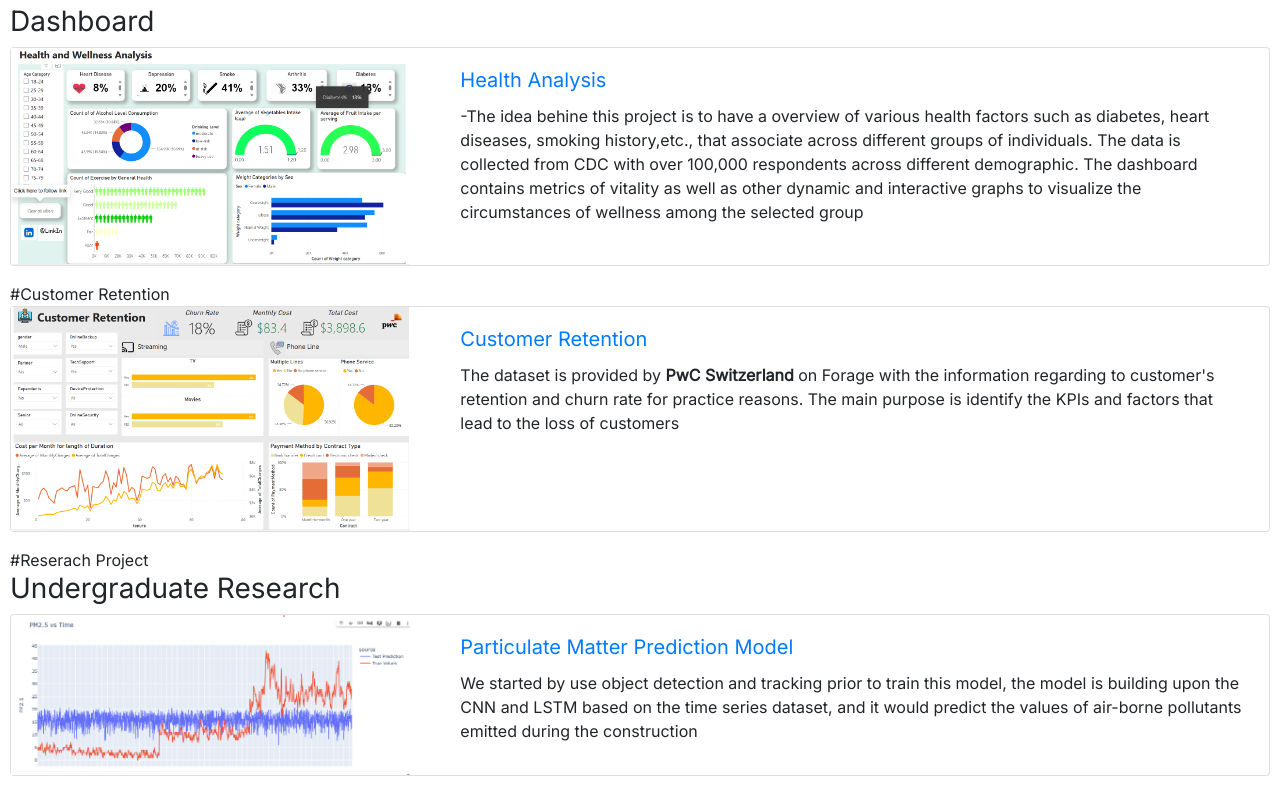
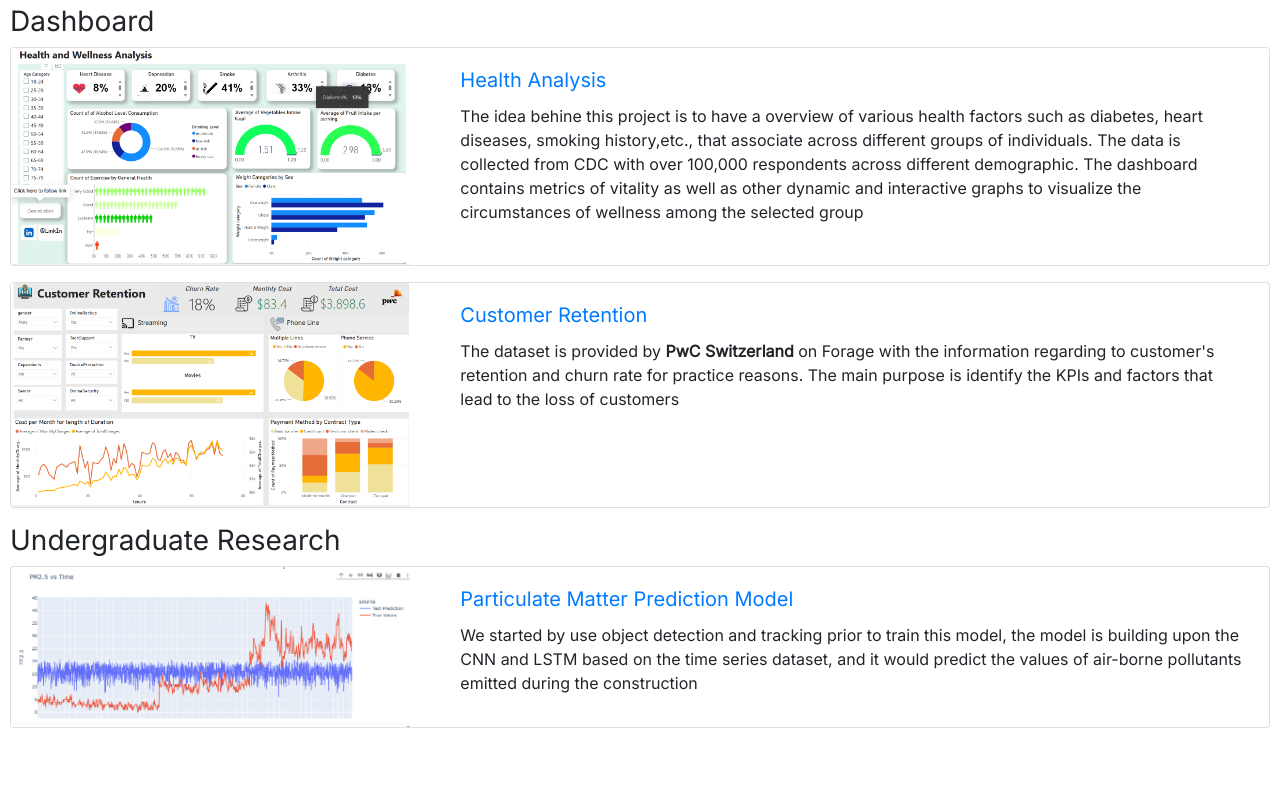
Before and after one commit to bin43256/bin43256.github.io, a plain HTML site: page index.html in a window 1280 px wide. Shown: the part 518-1310 px from the top of the page. After the commit the page ends 1262 px from the top, so only its background shows below. Drawn offline with nearby package versions, Linux system fonts and the light colour scheme.

Commit message:
Update index.html

```diff
--- a/index.html
+++ b/index.html
@@ -7,7 +7,7 @@
     <link rel="preconnect" href="https://fonts.googleapis.com">
 <link rel="preconnect" href="https://fonts.gstatic.com" crossorigin>
 <link href="https://fonts.googleapis.com/css2?family=Inter&display=swap" rel="stylesheet">
-    <title>Title</title>
+    <title>Bin Chen</title>
 </head>
 <body>
 <nav class="navbar fixed-top navbar-light" style="background-color: #e3f2fd;">
@@ -44,7 +44,7 @@
     <div class="col-md-8">
       <div class="card-body">
         <h5 class="card-title"><a href="https://app.powerbi.com/view?r=eyJrIjoiZjk5MTdmYjYtNGIzMC00YjYwLWJjN2ItMGY0ZDBkNjI0ODFiIiwidCI6IjYwOTU2ODg0LTEwYWQtNDBmYS04NjNkLTRmMzJjMWUzYTM3YSIsImMiOjF9">Health Analysis</a></h5>
-        <p class="card-text">-The idea behine this project
+        <p class="card-text">The idea behine this project
             is to have a overview of various health factors such as diabetes,
             heart diseases, smoking history,etc., that associate across different groups of individuals.
             The data is collected from CDC with over 100,000 respondents across different demographic.
@@ -54,7 +54,6 @@
     </div>
   </div>
 </div>
-#Customer Retention
      <div class="card mb-3" >
             <div class="row g-0">
                 <div class="col-md-4">
@@ -68,7 +67,6 @@
     </div>
   </div>
 </div>
-#Reserach Project
     <div class = "container2">
     <h3 class = "project_name">Undergraduate Research</h3>
     <div>
@@ -85,6 +83,6 @@
       </div>
     </div>
   </div>
-    </div>
+</div>
 </body>
 </html>
```
